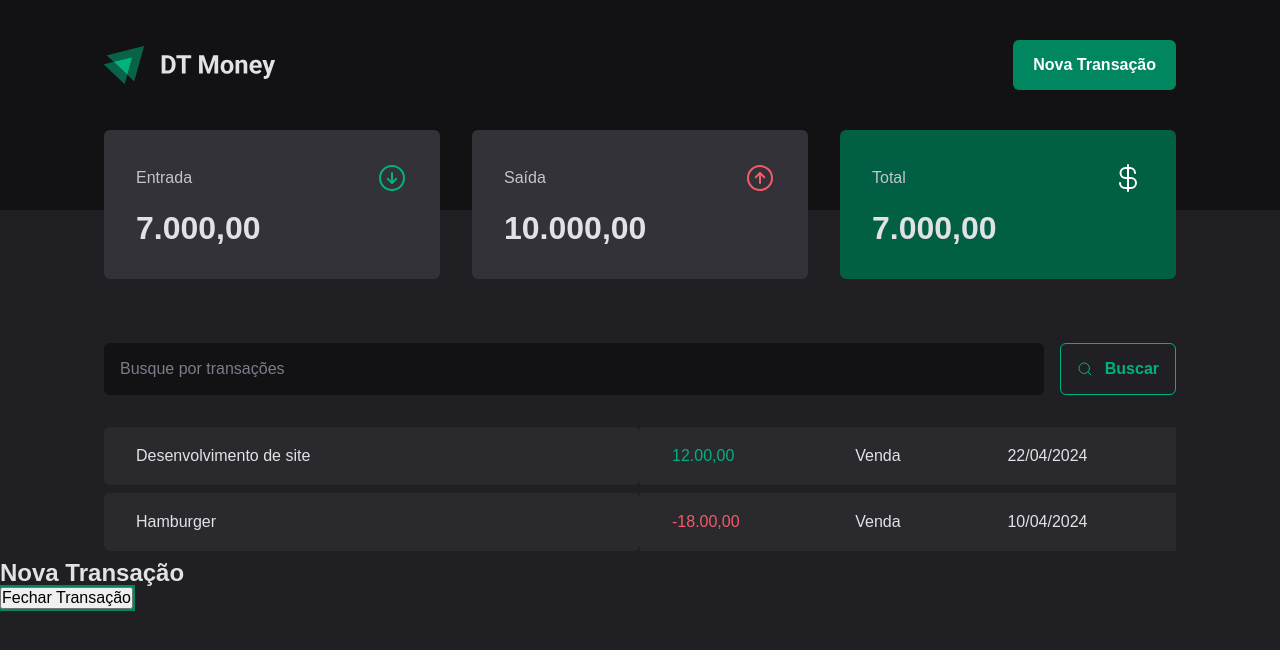
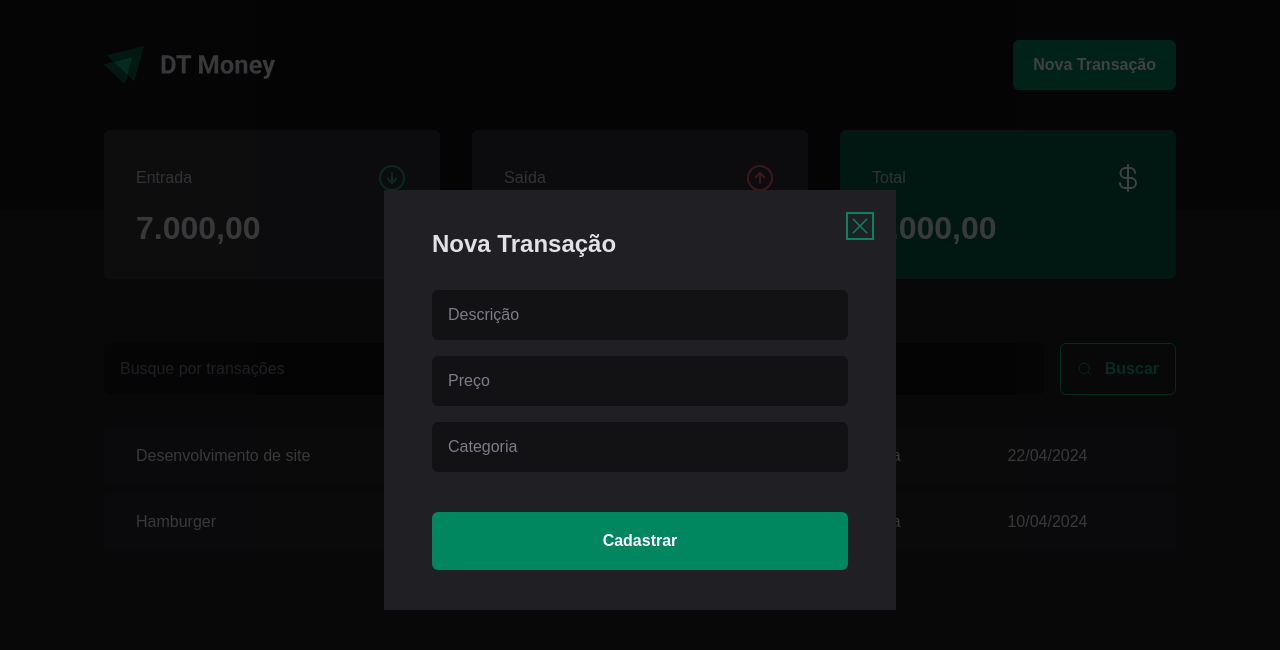
Before and after one commit to NetoResende/dt-monbey, a React (Vite) app: page / in a window 1280 px wide. Both pictures are taken after a click on the button "Nova Transação". Shown: the top 650 px of the page. Built offline with nearby package versions, Linux system fonts and the light colour scheme.

Commit message:
Criando Modal de Transdação

```diff
--- a/src/components/Header/index.tsx
+++ b/src/components/Header/index.tsx
@@ -1,6 +1,7 @@
 import { HeaderContainer, HeaderContent, NewTransactionsButton } from "./styles";
 import * as Dialog from '@radix-ui/react-dialog';
 import logoimg from '../../assets/logo.svg'
+import { NewTransactionsModal } from "../NewTransactionsModal";
 
 export function Header(){
   return (
@@ -12,13 +13,8 @@
           <Dialog.Trigger asChild>
             <NewTransactionsButton>Nova Transação</NewTransactionsButton>
           </Dialog.Trigger>
-          <Dialog.Portal>
-            <Dialog.Overlay/>
-            <Dialog.Content>
-              <Dialog.Title>Nova Transação</Dialog.Title>
-              <Dialog.Close>Fechar Transação</Dialog.Close>
-            </Dialog.Content>
-          </Dialog.Portal>
+
+          <NewTransactionsModal/>
         </Dialog.Root>
       </HeaderContent>
     </HeaderContainer>
--- /dev/null
+++ b/src/components/NewTransactionsModal/index.tsx
@@ -0,0 +1,27 @@
+import * as Dialog from '@radix-ui/react-dialog';
+import { DailogCloseButton, DaylogContent, DaylogOverlay} from './styles';
+import { X } from 'phosphor-react';
+
+export function NewTransactionsModal() {
+  return (
+    <Dialog.Portal>
+      <DaylogOverlay />
+
+      <DaylogContent>
+        <Dialog.Title>Nova Transação</Dialog.Title>
+          <DailogCloseButton>
+            <X size={24}/>
+          </DailogCloseButton>
+          <form >
+            <input type="text" placeholder='Descrição' required/>
+            <input type="number" placeholder='Preço' required/>
+            <input type="text" placeholder='Categoria' required/>
+
+            <button type='submit'>
+              Cadastrar
+            </button>
+          </form>
+      </DaylogContent>
+    </Dialog.Portal>
+  );
+}
--- /dev/null
+++ b/src/components/NewTransactionsModal/styles.ts
@@ -0,0 +1,66 @@
+import styled from "styled-components";
+import * as Dialog from '@radix-ui/react-dialog';
+
+export const DaylogOverlay = styled(Dialog.Overlay)`
+  position: fixed;
+  width: 100vw;
+  inset: 0;
+  background: rgb(0,0,0,0.75);
+
+`;
+
+export const DaylogContent = styled(Dialog.Content)`
+  min-width: 32rem;
+  padding: 2.5rem 3rem;
+  background: ${props => props.theme['gray-800']};
+
+  position: fixed;
+  top: 50%;
+  left: 50%;
+  transform: translate(-50%, -50%);
+
+  form {
+    margin-top: 2rem;
+    display: flex;
+    flex-direction: column;
+    gap: 1rem;
+
+    input {
+      border-radius: 6px;
+      border: 0;
+      background: ${props => props.theme['gray-900']};
+      color: ${props => props.theme['gray-300']};
+      padding: 1rem;
+        &::placeholder{
+          color: ${props=>props.theme['gray-500']};
+        }
+     }
+     button[type="submit"] {
+        height: 58px;
+        border: 0;
+        background: ${props => props.theme['green-500']};
+        color: ${props => props.theme.white};
+        font-weight: bold;
+        padding: 0 1.25rem;
+        border-radius: 6px;
+        margin-top: 1.5rem;
+        cursor: pointer;
+
+        &:hover {
+          background: ${props => props.theme['green-700']};
+          transition: background-color 0.2s;
+        }
+    }
+  }
+`
+
+export const DailogCloseButton = styled(Dialog.Close)`
+  position: absolute;
+  background: transparent;
+  border: 0;
+  top: 1.5rem;
+  right: 1.5rem;
+  line-height: 0;
+  cursor: pointer;
+  color: ${props=>props.theme['green-500']};
+`;
```
